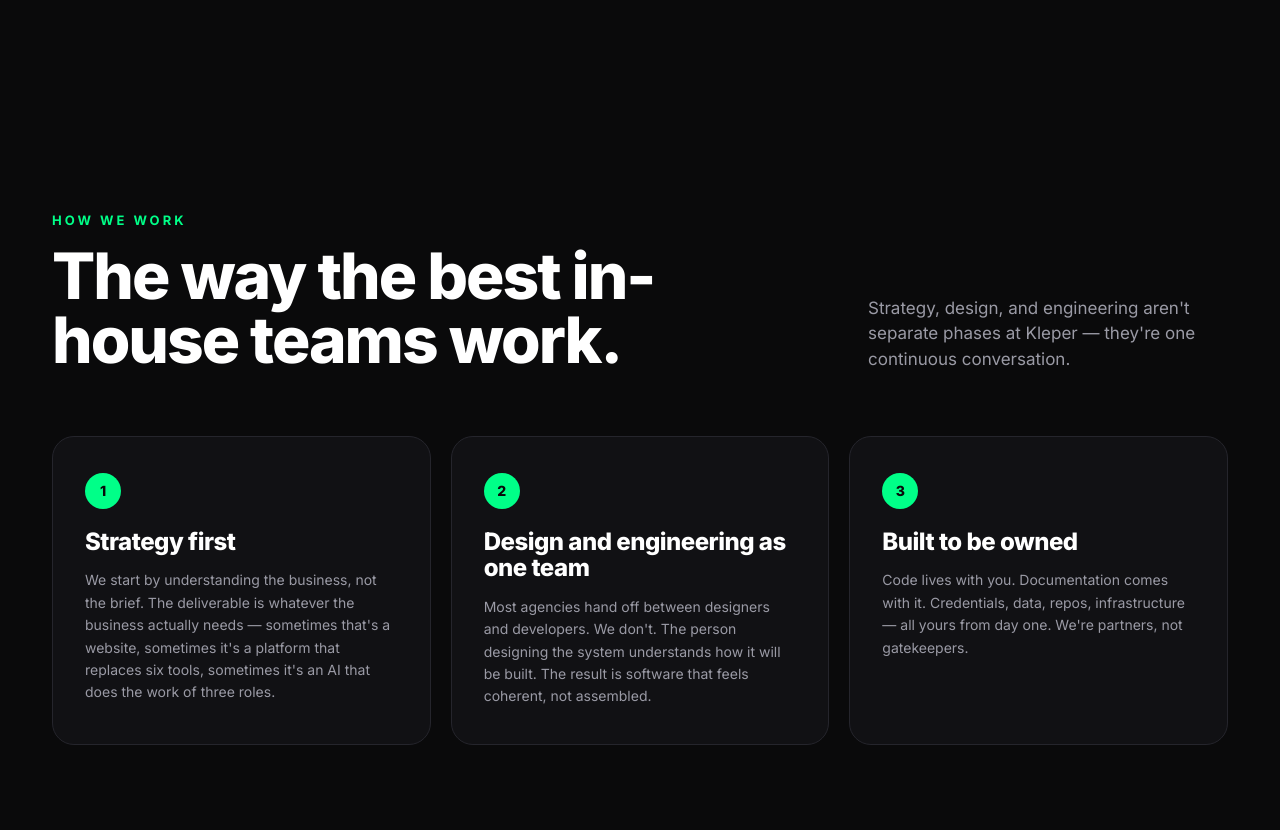
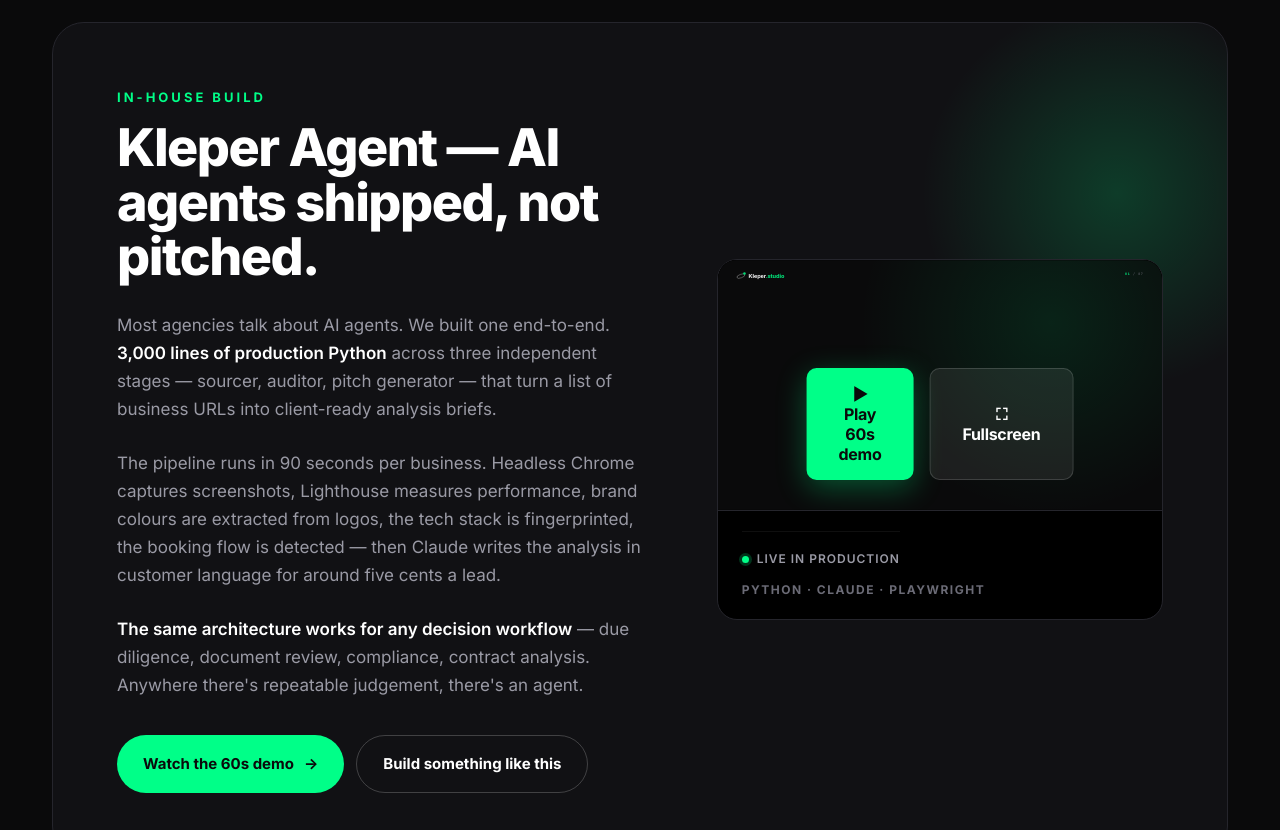
Before and after one commit to Snay-7/kepler-studio, a plain HTML site: page index.html in a window 1280 px wide. Shown: the part 5980-6810 px from the top of the page. Drawn offline with Linux system fonts and the light colour scheme.

Commit message:
Revise Kleper Agent case study details and layout
Updated case study section for Kleper Agent with new content and styling.

```diff
--- a/index.html
+++ b/index.html
@@ -223,6 +223,7 @@
     grid-template-columns: 1.2fr 1fr; gap: 64px; align-items: center;
     position: relative; overflow: hidden;
   }
+  .case .card + .card { margin-top: 32px; }
   .case .card::before { content:""; position: absolute; right: -120px; top: -60px; width: 460px; height: 460px; background: radial-gradient(circle, rgba(0,255,136,.18) 0%, rgba(0,255,136,0) 60%); }
   .case .eb { font-size: 13px; color: var(--green); font-weight: 700; letter-spacing: 3px; text-transform: uppercase; }
   .case h2 { font-size: clamp(36px, 4.5vw, 52px); font-weight: 800; letter-spacing: -1.5px; line-height: 1.05; margin-top: 14px; }
@@ -233,6 +234,12 @@
     background: var(--ink-3); border: 1px solid var(--line);
     border-radius: 20px; padding: 32px; position: relative;
   }
+  .case .visual.video { padding: 0; overflow: hidden; background: #000; }
+  .case .visual.video .frame { position: relative; width: 100%; aspect-ratio: 16 / 9; background: #0A0A0B; }
+  .case .visual.video iframe { position: absolute; inset: 0; width: 100%; height: 100%; border: 0; display: block; }
+  .case .visual.video .meta { padding: 20px 24px; border-top: 1px solid var(--line); display: flex; align-items: center; justify-content: space-between; gap: 12px; flex-wrap: wrap; }
+  .case .visual.video .stack { font-size: 12px; color: var(--slate); letter-spacing: 1.5px; text-transform: uppercase; font-weight: 700; }
+  .case .visual.video .live { margin: 0; }
   .case .visual .badge { display: inline-block; padding: 6px 12px; background: rgba(0,255,136,.12); color: var(--green); border-radius: 999px; font-size: 11px; font-weight: 700; letter-spacing: 1.5px; }
   .case .visual h3 { font-size: 22px; font-weight: 800; margin-top: 16px; line-height: 1.15; letter-spacing: -.5px; }
   .case .visual .url { color: var(--slate-light); font-size: 13px; margin-top: 6px; }
@@ -378,6 +385,7 @@
     .case .card { grid-template-columns: 1fr; padding: 40px 28px; gap: 36px; border-radius: 24px; }
     .case h2 { font-size: 32px; }
     .case .visual { padding: 24px; }
+    .case .visual.video { padding: 0; }
     .approach { padding: 72px 0; }
     .approach .pillars { grid-template-columns: 1fr; }
     .why { padding: 72px 0; }
@@ -603,7 +611,7 @@
   </div>
 </section>
 
-<!-- CASE STUDY — VALORA -->
+<!-- CASE STUDY — VALORA + KLEPER AGENT -->
 <section id="work" class="case">
   <div class="wrap">
     <div class="card">
@@ -655,6 +663,33 @@
           </div>
         </div>
         <div class="live">Live and in use today</div>
+      </div>
+    </div>
+
+    <div class="card">
+      <div>
+        <div class="eb">In-house build</div>
+        <h2>Kleper Agent — AI agents shipped, not pitched.</h2>
+        <p class="quote">Most agencies talk about AI agents. We built one end-to-end. <b>3,000 lines of production Python</b> across three independent stages — sourcer, auditor, pitch generator — that turn a list of business URLs into client-ready analysis briefs.</p>
+        <p class="quote">The pipeline runs in 90 seconds per business. Headless Chrome captures screenshots, Lighthouse measures performance, brand colours are extracted from logos, the tech stack is fingerprinted, the booking flow is detected — then Claude writes the analysis in customer language for around five cents a lead.</p>
+        <p class="quote"><b>The same architecture works for any decision workflow</b> — due diligence, document review, compliance, contract analysis. Anywhere there's repeatable judgement, there's an agent.</p>
+        <div class="ctas">
+          <a class="btn btn-green" href="kleper-agent-16x9.html" target="_blank" rel="noopener">Watch the 60s demo <span class="arrow">→</span></a>
+          <a class="btn btn-ghost" href="#contact">Build something like this</a>
+        </div>
+      </div>
+      <div class="visual video">
+        <div class="frame">
+          <iframe
+            src="kleper-agent-16x9.html"
+            title="Kleper Agent — 60 second demo"
+            allow="autoplay; fullscreen"
+            loading="lazy"></iframe>
+        </div>
+        <div class="meta">
+          <div class="live">Live in production</div>
+          <div class="stack">Python · Claude · Playwright</div>
+        </div>
       </div>
     </div>
   </div>
```
